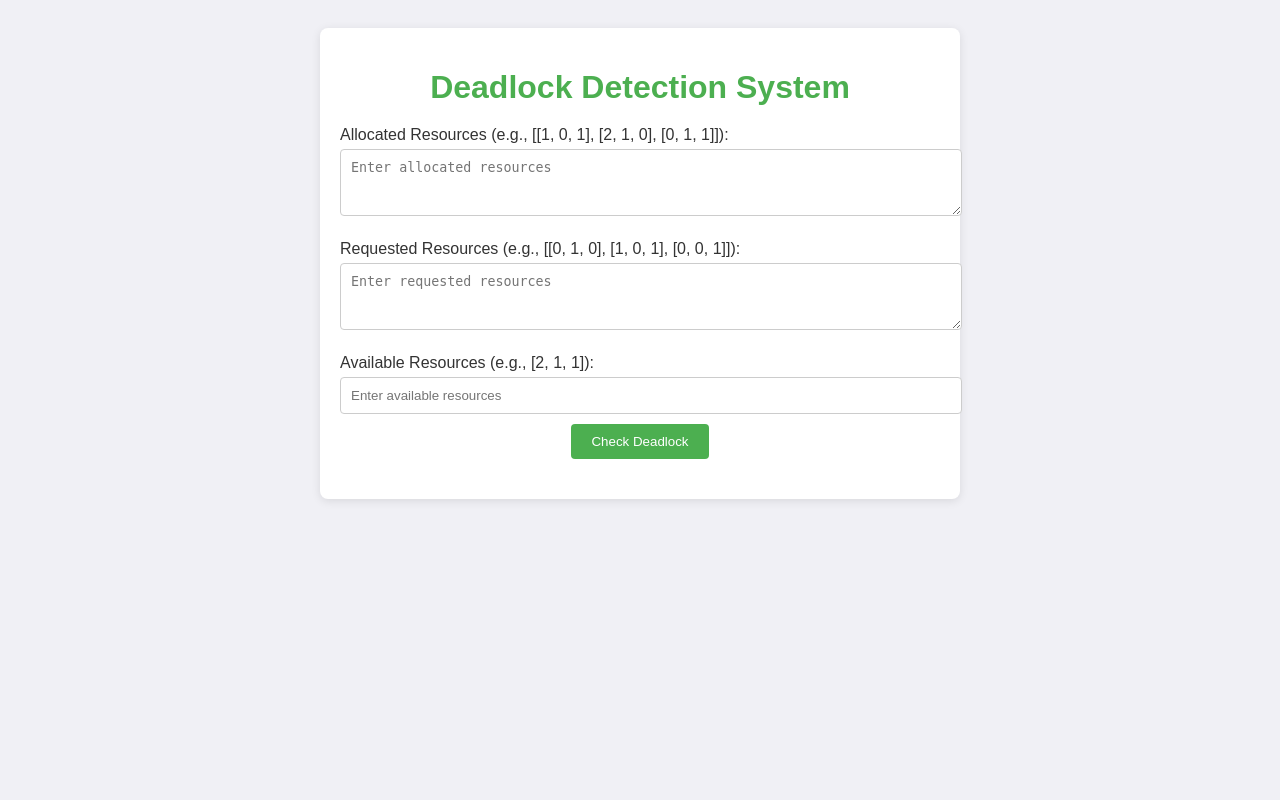
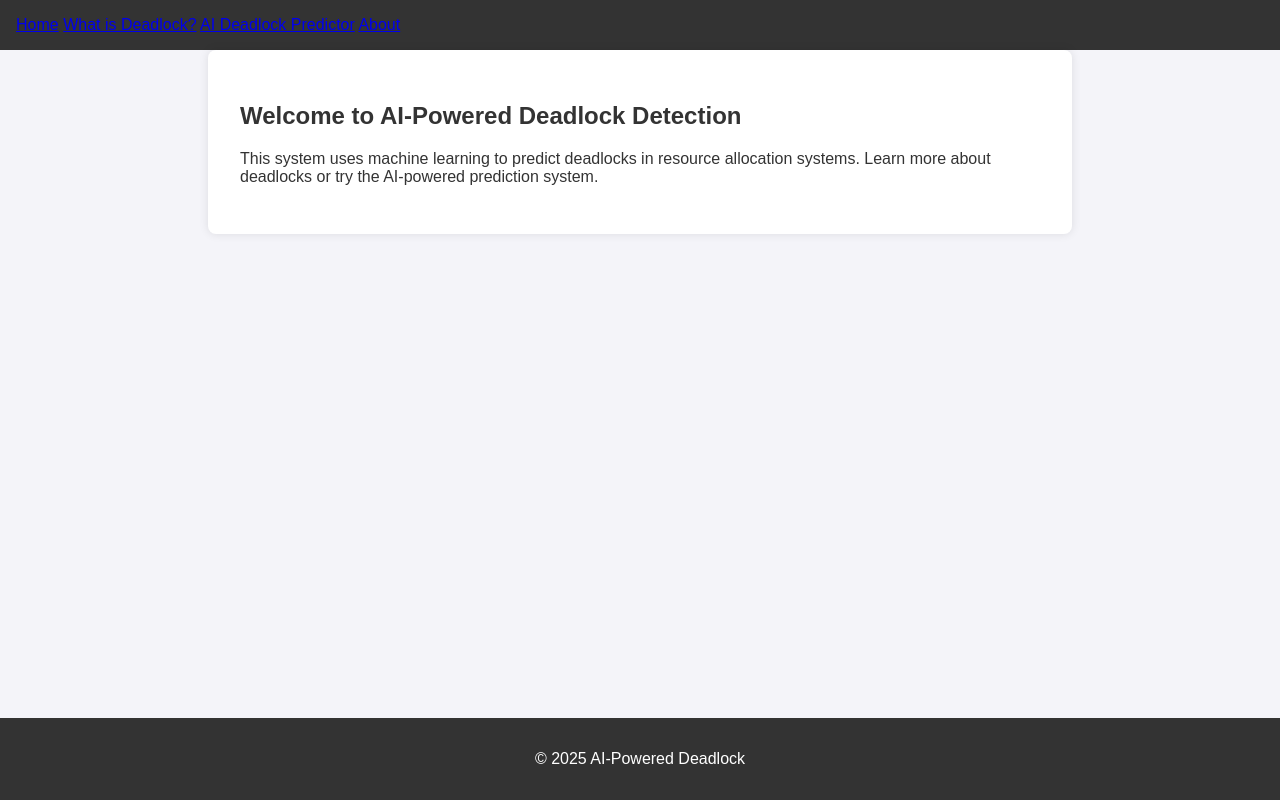
Before and after one commit to Aditya7005446231/AI_POWERED_DEADLOCK, a Flask app: page / in a window 1280 px wide. Run offline with Flask 3, Linux system fonts and the light colour scheme.

Commit message:
added some extra information about deadlock

```diff
--- a/app.py
+++ b/app.py
@@ -1,32 +1,30 @@
 from flask import Flask, render_template, request
-from model import train_model, predict_deadlock
+from model import predict_deadlock  # Assume model functions are in model.py
 
 app = Flask(__name__)
 
-# Route for home page
 @app.route('/')
-def index():
+def home():
     return render_template('index.html')
 
-# Route to handle model training
-@app.route('/train', methods=['POST'])
-def train():
-    train_model()
-    return "Model trained successfully!"
+@app.route('/deadlock')
+def deadlock_info():
+    return render_template('deadlock.html')
 
-# Route to handle deadlock prediction
-@app.route('/predict', methods=['POST'])
-def predict():
-    allocated_resources = int(request.form['allocated_resources'])
-    requested_resources = int(request.form['requested_resources'])
 
-    # Call prediction function
-    result = predict_deadlock(allocated_resources, requested_resources)
 
-    if result == 1:
-        return "Deadlock detected!"
-    else:
-        return "No deadlock detected."
+@app.route('/predictor', methods=['GET', 'POST'])
+def predictor():
+    if request.method == 'POST':
+        allocated_resources = request.form['allocated_resources']
+        requested_resources = request.form['requested_resources']
+        prediction = predict_deadlock(allocated_resources, requested_resources)
+        return render_template('predictor.html', prediction=prediction)
+    return render_template('predictor.html')
+
+@app.route('/about')
+def about():
+    return render_template('about.html')
 
 if __name__ == '__main__':
     app.run(debug=True)
--- /dev/null
+++ b/static/css/styles.css
@@ -0,0 +1,90 @@
+body {
+    font-family: Arial, sans-serif;
+    margin: 0;
+    padding: 0;
+    background-color: #f4f4f9;
+    color: #333;
+}
+
+nav {
+    background-color: #333;
+    padding: 1em;
+}
+
+nav ul {
+    list-style: none;
+    display: flex;
+    justify-content: center;
+}
+
+nav ul li {
+    margin: 0 15px;
+}
+
+nav ul li a {
+    color: #fff;
+    text-decoration: none;
+    font-weight: bold;
+}
+
+section {
+    padding: 2em;
+    max-width: 800px;
+    margin: auto;
+    background-color: #fff;
+    box-shadow: 0px 0px 10px rgba(0, 0, 0, 0.1);
+    margin-bottom: 20px;
+    border-radius: 8px;
+}
+
+h2 {
+    text-align: center;
+    color: #2c3e50;
+}
+
+form {
+    display: flex;
+    flex-direction: column;
+}
+
+label, textarea, input {
+    margin-bottom: 1em;
+    font-size: 16px;
+}
+
+textarea, input {
+    padding: 0.5em;
+    border-radius: 4px;
+    border: 1px solid #ddd;
+}
+
+button {
+    padding: 0.7em;
+    background-color: #3498db;
+    color: #fff;
+    border: none;
+    border-radius: 4px;
+    cursor: pointer;
+    font-size: 16px;
+}
+
+button:hover {
+    background-color: #2980b9;
+}
+
+#prediction-result {
+    text-align: center;
+    margin-top: 20px;
+    font-size: 18px;
+    color: #e74c3c;
+}
+
+footer {
+    background-color: #333;
+    color: #fff;
+    text-align: center;
+    padding: 1em 0;
+    position: fixed;
+    width: 100%;
+    bottom: 0;
+}
--- a/templates/index.html
+++ b/templates/index.html
@@ -4,76 +4,25 @@
     <meta charset="UTF-8">
     <meta name="viewport" content="width=device-width, initial-scale=1.0">
     <title>AI-Powered Deadlock Detection</title>
-    <style>
-        body {
-            font-family: Arial, sans-serif;
-            background-color: #f0f0f5;
-            color: #333;
-            text-align: center;
-            padding: 20px;
-        }
-        .container {
-            max-width: 600px;
-            margin: 0 auto;
-            background-color: #fff;
-            padding: 20px;
-            border-radius: 8px;
-            box-shadow: 0 2px 10px rgba(0, 0, 0, 0.1);
-        }
-        h1 {
-            color: #4CAF50;
-            margin-bottom: 20px;
-        }
-        label {
-            display: block;
-            text-align: left;
-            margin: 10px 0 5px;
-        }
-        input[type="text"], textarea {
-            width: 100%;
-            padding: 10px;
-            margin-bottom: 10px;
-            border: 1px solid #ccc;
-            border-radius: 4px;
-        }
-        button {
-            background-color: #4CAF50;
-            color: white;
-            padding: 10px 20px;
-            border: none;
-            border-radius: 4px;
-            cursor: pointer;
-        }
-        button:hover {
-            background-color: #45a049;
-        }
-        .result {
-            margin-top: 20px;
-            font-size: 1.2em;
-        }
-    </style>
+    <link rel="stylesheet" href="{{ url_for('static', filename='css/styles.css') }}">
 </head>
 <body>
-    <div class="container">
-        <h1>Deadlock Detection System</h1>
-        <form method="POST" action="/">
-            <label for="allocated">Allocated Resources (e.g., [[1, 0, 1], [2, 1, 0], [0, 1, 1]]):</label>
-            <textarea id="allocated" name="allocated" rows="3" placeholder="Enter allocated resources"></textarea>
+    <header>
+        <nav>
+            <a href="/">Home</a>
+            <a href="/deadlock">What is Deadlock?</a>
+            <a href="/predictor">AI Deadlock Predictor</a>
+            <a href="/about">About</a>
+        </nav>
+    </header>
 
-            <label for="requested">Requested Resources (e.g., [[0, 1, 0], [1, 0, 1], [0, 0, 1]]):</label>
-            <textarea id="requested" name="requested" rows="3" placeholder="Enter requested resources"></textarea>
+    <section>
+        <h1>Welcome to AI-Powered Deadlock Detection</h1>
+        <p>This system uses machine learning to predict deadlocks in resource allocation systems. Learn more about deadlocks or try the AI-powered prediction system.</p>
+    </section>
 
-            <label for="available">Available Resources (e.g., [2, 1, 1]):</label>
-            <input type="text" id="available" name="available" placeholder="Enter available resources">
-
-            <button type="submit">Check Deadlock</button>
-        </form>
-
-        {% if result is not none %}
-        <div class="result">
-            <strong>{{ result }}</strong>
-        </div>
-        {% endif %}
-    </div>
+    <footer>
+        <p>&copy; 2025 AI-Powered Deadlock</p>
+    </footer>
 </body>
 </html>
```
Also changed, not shown: templates/deadlock.html (added, +62 -0 lines), templates/predictor.html (added, +79 -0 lines).
